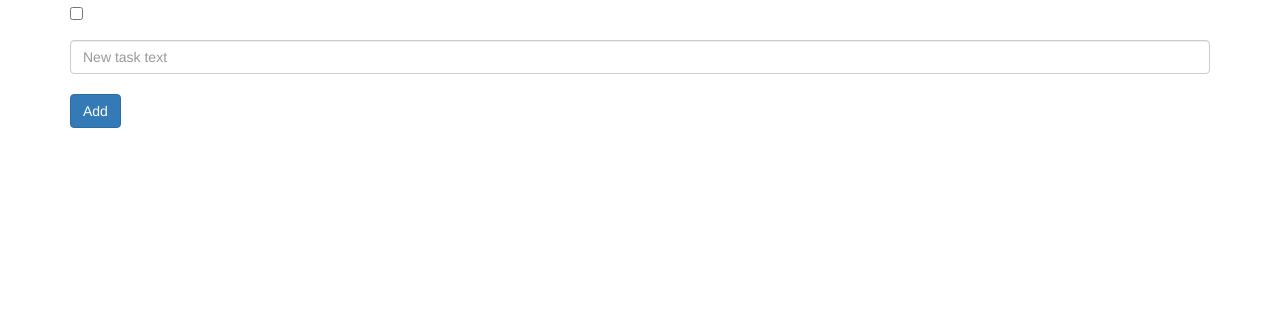
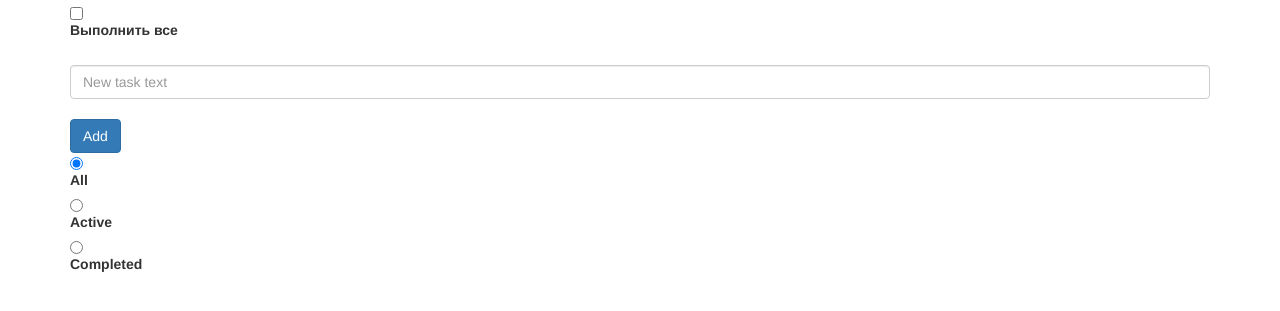
Before and after one commit to AnimaZer/Web-Labs, a plain HTML site: page Lab2/index.html in a window 1280 px wide. Shown: the part 83-394 px from the top of the page. Drawn offline with Linux system fonts and the light colour scheme.

Commit message:
Update index.html

```diff
--- a/Lab2/index.html
+++ b/Lab2/index.html
@@ -1,10 +1,4 @@
-<!DOCTYPE html>
-<html lang="en">
-
-<head>
-  <title>Todo app</title>
-  <meta charset="utf-8">
-  <meta http-equiv="X-UA-Compatible" content="IE=edge">
+ <meta http-equiv="X-UA-Compatible" content="IE=edge">
   <meta name="viewport" content="width=device-width, initial-scale=1">
   <link rel="stylesheet" type="text/css" href="vendors/bootstrap/css/bootstrap.css">
   <link rel="stylesheet" type="text/css" href="css/main.css">
@@ -16,9 +10,19 @@
       <div class="row">
         <div class="col-xs-12">
           <h1>TODO APP</h1>
-          <input type="checkbox" id="completeAll">
+          <input type="checkbox" id="completeAll" value="completeAll">
+          <label for="completeAll" id="crossedAll">Выполнить все</label>
           <input class="form-control" id="textarea" placeholder="New task text">
           <button id="button" type="submit" class="btn btn-primary">Add</button>
+
+         <input type="radio" id="showAll" value="showAll" name="options" checked>
+         <label for="showAll">All</label>
+
+         <input type="radio" id="showActive" value="showActive" name="options">
+         <label for="showActive">Active</label>
+
+         <input type="radio" id="showCompleted" value="showCompleted" name="options">
+         <label for="showCompleted">Completed</label>
           <div id="container-to-do"></div>
         </div>
       </div>
```
